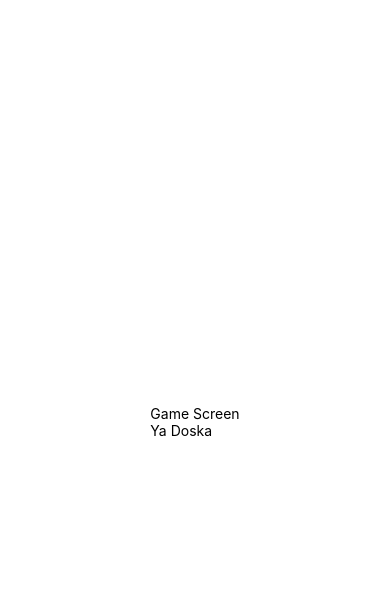
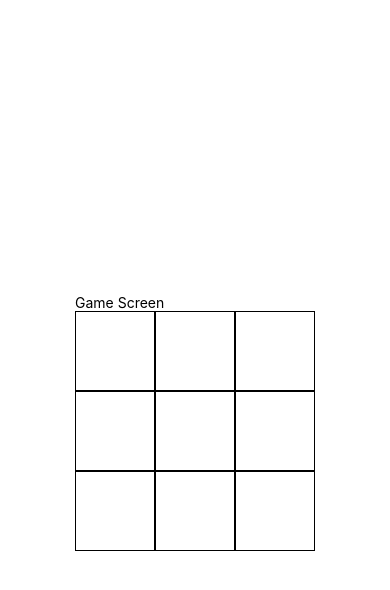
Before and after one commit to Move-Fast-and-Break-Things-Study-Group/rn-tic-tac-toe-demo, a React Native app: screen / in a window 390 px wide. Both pictures are taken after a click on the button "START!". Shown: the top 590 px of the page. Built offline with nearby package versions, Linux system fonts and the light colour scheme.

Commit message:
add game board render

```diff
--- a/screens/GameScreen/components/GameBoard.tsx
+++ b/screens/GameScreen/components/GameBoard.tsx
@@ -1,11 +1,72 @@
 import React from 'react';
-import { Text } from 'react-native';
-import { State } from '../../../game/Engine';
+import { Text, View, StyleSheet, Pressable } from 'react-native';
+import { Cell, State } from '../../../game/Engine';
 
 interface GameBoardProps {
   state: State;
+  onCellPress: (x: number, y: number) => void;
 }
 
-export default function GameBoard({ state }: GameBoardProps) {
-  return <Text>Ya Doska</Text>;
+interface GameCellProps {
+  value: Cell;
+  onPress: () => void;
 }
+
+const cellValueToChar = {
+  [Cell.Empty]: '',
+  [Cell.X]: 'X',
+  [Cell.O]: 'O',
+};
+
+const cellValueToColor = {
+  [Cell.Empty]: 'black',
+  [Cell.X]: 'red',
+  [Cell.O]: 'green',
+};
+
+function GameCell({ value, onPress }: GameCellProps) {
+  return (
+    <Pressable onPress={onPress}>
+      <Text style={[styles.cell, { color: cellValueToColor[value] }]}>
+        {cellValueToChar[value]}
+      </Text>
+    </Pressable>
+  );
+}
+
+export default function GameBoard({ state, onCellPress }: GameBoardProps) {
+  return (
+    <View>
+      <View style={styles.row}>
+        <GameCell value={state[0][0]} onPress={() => onCellPress(0, 0)} />
+        <GameCell value={state[0][1]} onPress={() => onCellPress(0, 1)} />
+        <GameCell value={state[0][2]} onPress={() => onCellPress(0, 2)} />
+      </View>
+      <View style={styles.row}>
+        <GameCell value={state[1][0]} onPress={() => onCellPress(1, 0)}/>
+        <GameCell value={state[1][1]} onPress={() => onCellPress(1, 1)}/>
+        <GameCell value={state[1][2]} onPress={() => onCellPress(1, 2)}/>
+      </View>
+      <View style={styles.row}>
+        <GameCell value={state[2][0]} onPress={() => onCellPress(2, 0)}/>
+        <GameCell value={state[2][1]} onPress={() => onCellPress(2, 1)}/>
+        <GameCell value={state[2][2]} onPress={() => onCellPress(2, 2)}/>
+      </View>
+    </View>
+  );
+}
+
+const styles = StyleSheet.create({
+  row: {
+    flexDirection: 'row',
+  },
+  cell: {
+    width: 80,
+    height: 80,
+    fontSize: 70,
+    lineHeight: 84,
+    borderWidth: 1,
+    textAlign: 'center',
+    textAlignVertical: 'center',
+  },
+});
--- a/screens/GameScreen/index.tsx
+++ b/screens/GameScreen/index.tsx
@@ -4,12 +4,15 @@ import Engine from '../../game/Engine';
 import GameBoard from './components/GameBoard';
 
 export default function GameScreen() {
-  const [engine, setEngine] = useState(new Engine(() => {}, () => {}));
+  const [engine] = useState(() => new Engine(() => {}, () => {}));
 
   return (
     <View>
       <Text>Game Screen</Text>
-      <GameBoard state={engine.getState()} />
+      <GameBoard
+        state={engine.getState()}
+        onCellPress={(x, y) => console.log('pressed', x, y)}
+      />
     </View>
   );
 }
```
